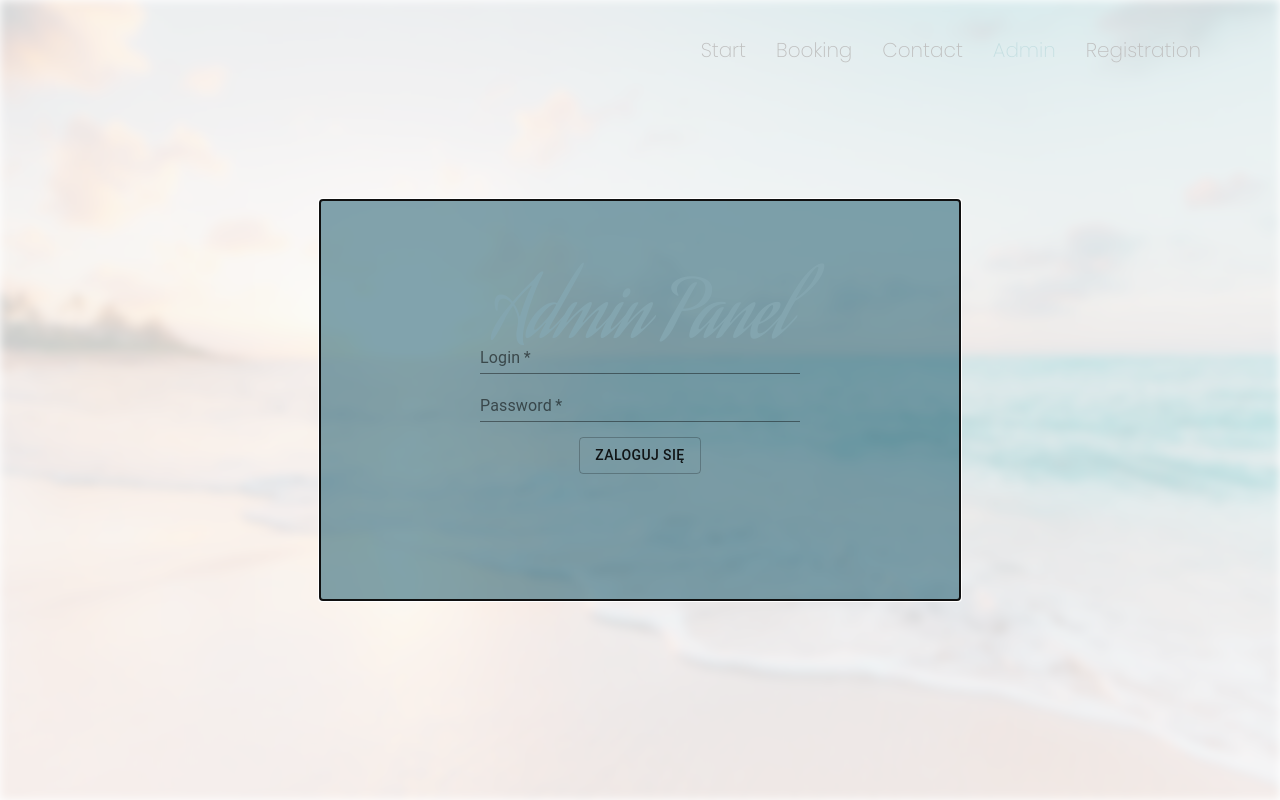
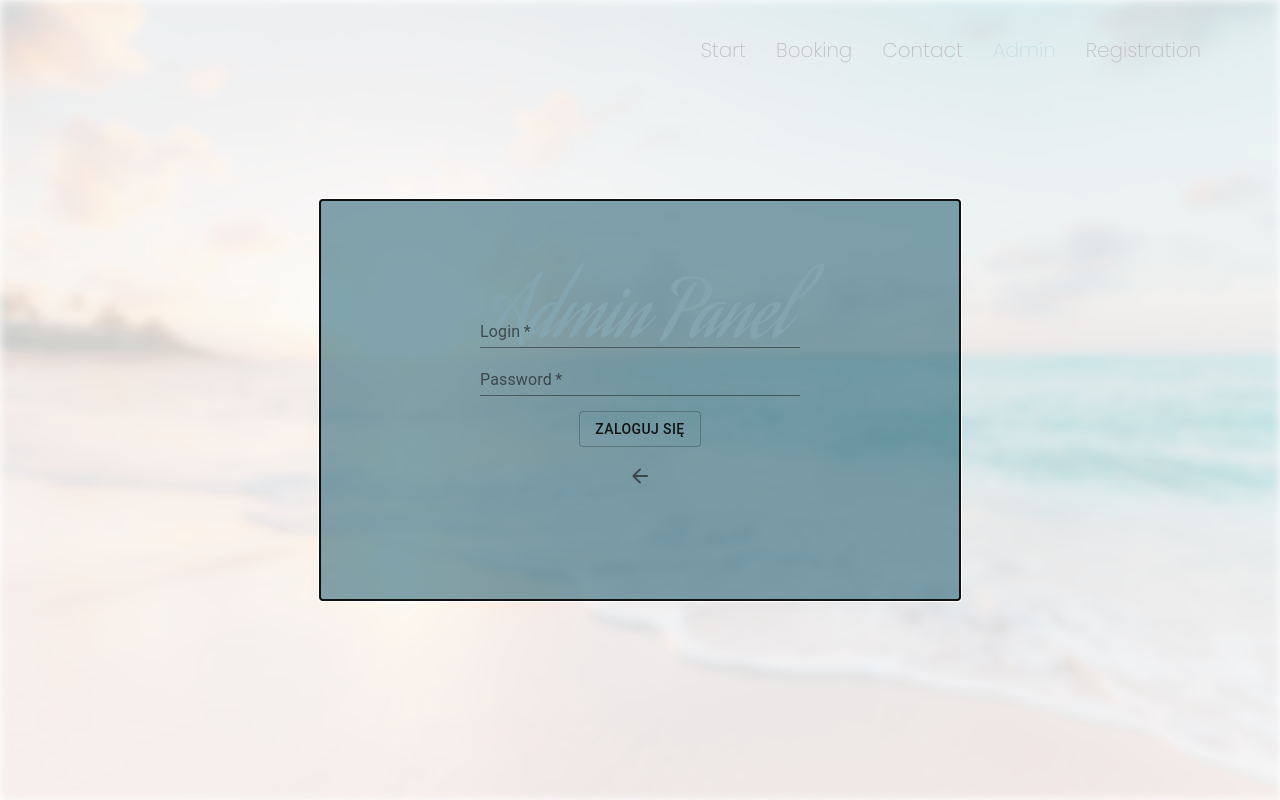
Before and after one commit to szkola-reacta/hackaton-team-f, a React (Create React App) app: page /admin in a window 1280 px wide. Built offline with nearby package versions, Linux system fonts and the light colour scheme; data requests are answered from the project's data file.

Commit message:
panel admina

```diff
--- a/src/App.css
+++ b/src/App.css
@@ -117,6 +117,10 @@
           align-items: center;
 }
 
+.Admin__back {
+  margin-top: 5px !important;
+}
+
 .Admin__bookingTable {
   width: 90vw !important;
 }
--- a/src/App.scss
+++ b/src/App.scss
@@ -73,6 +73,9 @@
   display: flex;
   flex-direction: column;
   align-items: center;
+  &__back{
+    margin-top: 5px!important;
+  }
   &__bookingTable {
     width: 90vw !important;
   }
--- a/src/pages/Admin.js
+++ b/src/pages/Admin.js
@@ -1,4 +1,5 @@
 import React, { useState, useEffect } from "react";
+import { useHistory } from "react-router-dom";
 import { useForm } from "react-hook-form";
 import { withStyles } from "@material-ui/core/styles";
 import Table from "@material-ui/core/Table";
@@ -8,7 +9,8 @@ import TableContainer from "@material-ui/core/TableContainer";
 import TableHead from "@material-ui/core/TableHead";
 import TableRow from "@material-ui/core/TableRow";
 import Paper from "@material-ui/core/Paper";
-import { Button, TextField } from "@material-ui/core";
+import { Button, IconButton, TextField } from "@material-ui/core";
+import ArrowBackRoundedIcon from "@material-ui/icons/ArrowBackRounded";
 import Modal from "react-modal";
 import api from "../api";
 
@@ -34,6 +36,7 @@ const properData = {
 };
 
 function Admin() {
+  const history = useHistory();
   const [isModalActive, setIsModalActive] = useState(true);
   const [table, setTable] = useState(false);
   const [bookings, setBookings] = useState([]);
@@ -71,6 +74,9 @@ function Admin() {
     const { target: { name, value }} = e;
     { name === "login" ? setLogin(value) : setPassword(value); }
   };
+  const handleBack = () => {
+    history.goBack();
+  };
   const { handleSubmit } = useForm();
   const onSubmit = () => {
     if((login === properData.login) && (password === properData.password)) {
@@ -99,6 +105,9 @@ function Admin() {
           <Button type="submit" variant="outlined" color="default">
             Zaloguj się
           </Button>
+          <IconButton className="Admin__back" color="default" aria-label="back" component="span" onClick={handleBack}>
+          <ArrowBackRoundedIcon />
+        </IconButton>
         </form>
       </Modal>
       <div className="Admin">
```
Also changed, not shown: 1 other file (tests, documents, lock files or other folders).
